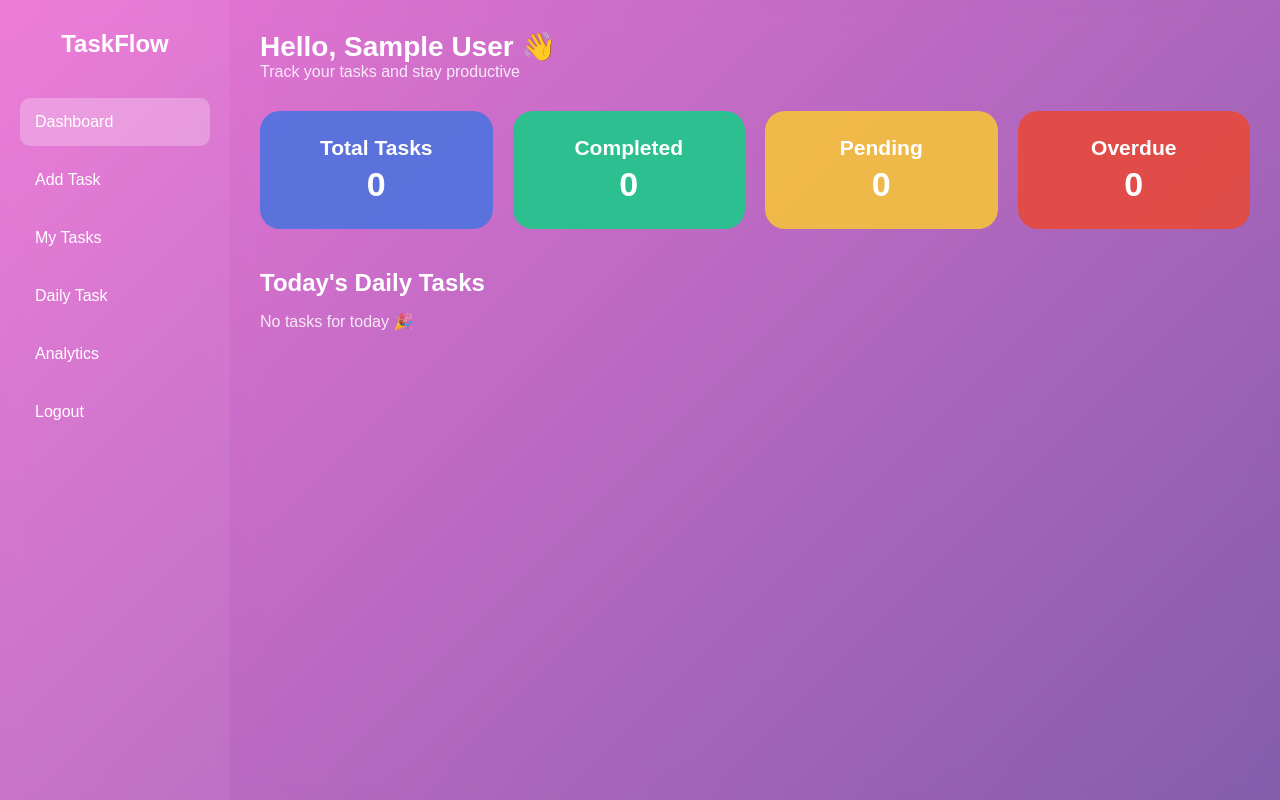
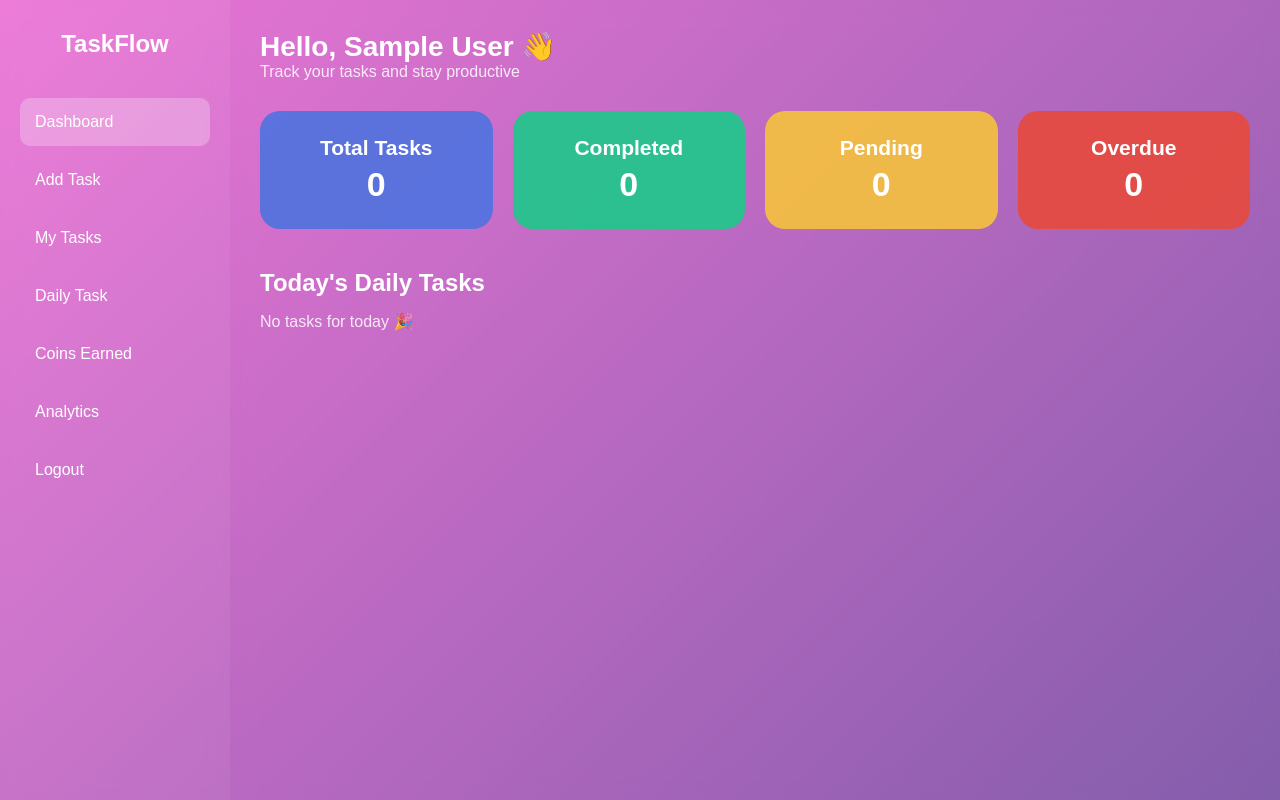
Before and after one commit to dhanalakshmi-2007-6666/SMART-TASK-MANGEMENT-SYSTEM-WITH-GAMIFIED-FEATURES, a Flask app: page /welcome in a window 1280 px wide. Run offline with Flask 3, Linux system fonts and the light colour scheme; the visitor is signed in with stand-in values (Sample User, id 1); data that the repository does not hold is empty.

Commit message:
commit fully

```diff
--- a/templates/welcome.html
+++ b/templates/welcome.html
@@ -155,6 +155,7 @@
       <li><a href="{{ url_for('addtask') }}">Add Task</a></li>
       <li><a href="{{ url_for('mytask') }}">My Tasks</a></li>
       <li><a href="{{ url_for('add_daily_task') }}">Daily Task</a></li>
+      <li><a href="{{ url_for('coins') }}">Coins Earned</a></li>
       <li><a href="{{url_for('leaderboard')}}">Analytics</a></li>
       <li><a href="{{ url_for('logout') }}">Logout</a></li>
     </ul>
```
Also changed, not shown: 1 other file.
